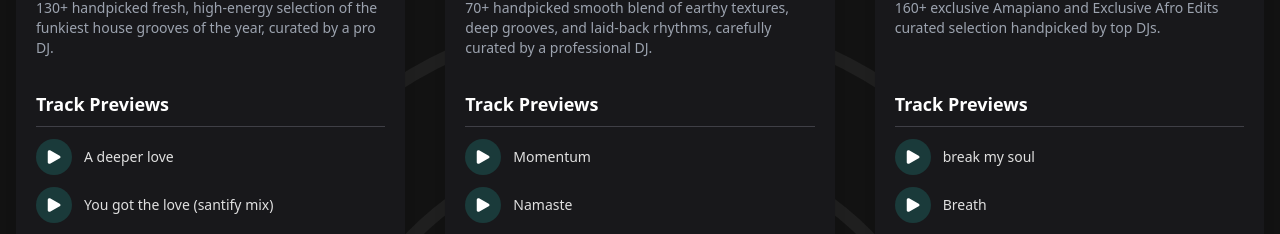
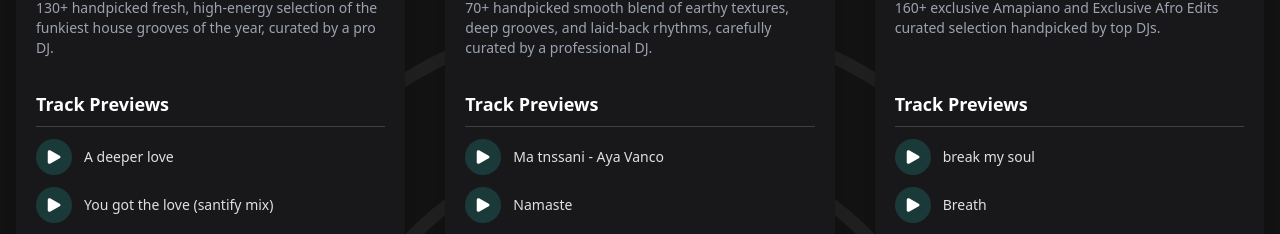
Before and after one commit to Tonyschwery/topdjcratesnextjs, a Next.js app: page /music in a window 1280 px wide. Shown: the part 1531-1765 px from the top of the page. Built offline with nearby package versions, Linux system fonts and the light colour scheme.

Commit message:
added ma tnssani

```diff
--- a/src/pages/_app.js
+++ b/src/pages/_app.js
@@ -20,7 +20,7 @@ function MyApp({ Component, pageProps }) {
       { id: 2, title: 'Afro-House Vol:1', artist: 'Various Artists', description: '150+ Afro-House bangers Crafted by DJs, for DJs, this Afro-House crate delivers a powerful selection of rhythm-driven, soul-charged tracks that move the crowd.', cover: 'https://i.imgur.com/gtXSZyl.png', gumroadLink: 'https://topdjcrates.gumroad.com/l/cgfbzd', demoLink: 'https://topdjcrates.gumroad.com/l/kdkpn', tracks: [ { id: '2a', title: 'Pasilda (sunnery james & ryan)', audioPreview: 'https://audio-hosting.netlify.app/ah 1 - afro medusa - pasilda (sunnery james & ryan) preview.mp3' }, { id: '2b', title: 'Bandido (original mix)', audioPreview: 'https://audio-hosting.netlify.app/ah 1 - alex twin, rbør - bandido (original mix) - preview.mp3' }, { id: '2c', title: 'No sabia (extended mix)', audioPreview: 'https://audio-hosting.netlify.app/no sabia.mp3' }, { id: '2d', title: 'Gabss - batucada', audioPreview: 'https://audio-hosting.netlify.app/batucada.mp3' }, { id: '2e', title: 'Afro chooz (dj chus remix)', audioPreview: 'https://audio-hosting.netlify.app/afrochooz.mp3' }, ] },
       { id: 3, title: 'Afro-House Vol:2', artist: 'Various Artists', description: '150+ Afro-House bangers Crafted by DJs, for DJs, this Afro-House crate delivers a powerful selection of rhythm-driven, soul-charged tracks that move the crowd.', cover: 'https://i.imgur.com/Ipgh8jP.png', gumroadLink: 'https://topdjcrates.gumroad.com/l/pcvdr', tracks: [ { id: '3a', title: 'nalingiyo (dr feel remix)', audioPreview: 'https://audio-hosting.netlify.app/eman s, ndlondlo - nalingiyo (dr feel remix)preview.mp3' }, { id: '3b', title: 'hey mama', audioPreview: 'https://audio-hosting.netlify.app/emmanuel jal & check b - hey mamapreview.mp3' }, { id: '3c', title: 'pjanoo (marasi remix)', audioPreview: 'https://audio-hosting.netlify.app/erci prydz - pjanoo (marasi remix)preview.mp3' }, { id: '3d', title: 'cosmos balata nozao remix', audioPreview: 'https://audio-hosting.netlify.app/fab from toulouse - cosmos balata nozao remix preview.mp3' }, { id: '3e', title: 'tocas miracle vidojean x oliver l', audioPreview: 'https://audio-hosting.netlify.app/fragma - tocas miracle vidojean x oliver l preview.mp3' }, ] },
       { id: 4, title: 'Top Funky House 2025', artist: 'Various Artists', description: '130+ handpicked fresh, high-energy selection of the funkiest house grooves of the year, curated by a pro DJ.', cover: 'https://i.imgur.com/xI7oBHM.png', gumroadLink: 'https://topdjcrates.gumroad.com/l/mjnzci', tracks: [ { id: '4a', title: 'A deeper love', audioPreview: 'https://audio-hosting.netlify.app/fh 1 - paul adam, mia millet - a deeper love (extended mix) [there was jack] preview.mp3' }, { id: '4b', title: 'You got the love (santify mix)', audioPreview: 'https://audio-hosting.netlify.app/fh 1 - steve tosi - you got the love (santify mix)preview.mp3' }, { id: '4c', title: 'Oceancake', audioPreview: 'https://audio-hosting.netlify.app/fh 1 - the beatbangers - oceancake (extended mix)preview.mp3' }, { id: '4d', title: 'Let there be house', audioPreview: 'https://audio-hosting.netlify.app/fh 1 -jackers revenge - let there be house (original mix) [save the nightlife]preview.mp3' }, { id: '4e', title: 'I need u tonight', audioPreview: 'https://audio-hosting.netlify.app/fh 1 -footloserz - i need u tonight (extended mix) [radical funk]preview.mp3' }, ] },
-      { id: 5, title: 'Top Organic/Downtempo 2025', artist: 'Various Artists', description: '70+ handpicked smooth blend of earthy textures, deep grooves, and laid-back rhythms, carefully curated by a professional DJ.', cover: 'https://i.imgur.com/EbTJzgy.png', gumroadLink: 'https://topdjcrates.gumroad.com/l/cezue', tracks: [ { id: '5a', title: 'Momentum', audioPreview: 'https://audio-hosting.netlify.app/od1 - proff, diana miro - momentum (extended mix) [monstercat]preview.mp3' }, { id: '5b', title: 'Namaste', audioPreview: 'https://audio-hosting.netlify.app/od1 - heaven inc. - namaste (extended mix) [songuara tales]preview.mp3' }, { id: '5c', title: 'Follower', audioPreview: 'https://audio-hosting.netlify.app/od1 - cereus - follower (original mix) [monada]preview.mp3' }, { id: '5d', title: 'Ancient era', audioPreview: 'https://audio-hosting.netlify.app/od1 - agassi - ancient era (original mix) [lump records]preview.mp3' }, { id: '5e', title: 'Pana cand nu te iubeam', audioPreview: 'https://audio-hosting.netlify.app/od1 - adrian saguna - pana cand nu te iubeam (original mix) [go deeva records]preview.mp3' }, ] },
+      { id: 5, title: 'Top Organic/Downtempo 2025', artist: 'Various Artists', description: '70+ handpicked smooth blend of earthy textures, deep grooves, and laid-back rhythms, carefully curated by a professional DJ.', cover: 'https://i.imgur.com/EbTJzgy.png', gumroadLink: 'https://topdjcrates.gumroad.com/l/cezue', tracks: [ { id: '5a', title: 'Ma tnssani - Aya Vanco', audioPreview: 'https://audio-hosting.netlify.app/or - ma tnssani - aya vanco.mp3' }, { id: '5b', title: 'Namaste', audioPreview: 'https://audio-hosting.netlify.app/od1 - heaven inc. - namaste (extended mix) [songuara tales]preview.mp3' }, { id: '5c', title: 'Follower', audioPreview: 'https://audio-hosting.netlify.app/od1 - cereus - follower (original mix) [monada]preview.mp3' }, { id: '5d', title: 'Ancient era', audioPreview: 'https://audio-hosting.netlify.app/od1 - agassi - ancient era (original mix) [lump records]preview.mp3' }, { id: '5e', title: 'Pana cand nu te iubeam', audioPreview: 'https://audio-hosting.netlify.app/od1 - adrian saguna - pana cand nu te iubeam (original mix) [go deeva records]preview.mp3' }, ] },
       { id: 6, title: 'Top Amapiano/Afro', artist: 'Various Artists', description: '160+ exclusive Amapiano and Exclusive Afro Edits curated selection handpicked by top DJs.', cover: 'https://i.imgur.com/RJe1bFI.png', gumroadLink: 'https://topdjcrates.gumroad.com/l/vxrpz', demoLink: 'https://topdjcrates.gumroad.com/l/rtxwbh', tracks: [ { id: '6a', title: 'break my soul', audioPreview: 'https://audio-hosting.netlify.app/amapiano-break my soul.mp3' }, { id: '6b', title: 'Breath', audioPreview: 'https://audio-hosting.netlify.app/amapiano-breath.mp3' }, { id: '6c', title: 'My Love', audioPreview: 'https://audio-hosting.netlify.app/amapiano-my love.mp3' }, { id: '6d', 'Rude Boy': 'https://audio-hosting.netlify.app/amapiano-rudeboy.mp3' }, { id: '6e', title: 'Slim Shady', audioPreview: 'https://audio-hosting.netlify.app/amapiano-slim shady.mp3' }, ] },
       { id: 7, title: 'Top R&B /Hip Hop', artist: 'Various Artists', description: 'Over 100+ professionally curated hits The Only Two Crates You Need to Start Any Party.R&B/Hip-Hop Crate 1 & 2 have you fully covered.', cover: 'https://i.imgur.com/bby1I0r.png', gumroadLink: 'https://topdjcrates.gumroad.com/l/dfdrca', tracks: [ { id: '7a', title: 'Run this town', audioPreview: 'https://audio-hosting.netlify.app/rnb- pack 1 - run this town.mp3' }, { id: '7b', title: 'Samboosa (remix)', audioPreview: 'https://audio-hosting.netlify.app/rnb- pack 1 - samboosa (remix).mp3' }, { id: '7c', title: 'Shake your ass', audioPreview: 'https://audio-hosting.netlify.app/rnb- pack 1 - shake your ass.mp3' }, { id: '7d', title: 'The next episode (remix)', audioPreview: 'https://audio-hosting.netlify.app/rnb- pack 1 - the next episode (remix).mp3' }, { id: '7e', title: 'This is how we do it', audioPreview: 'https://audio-hosting.netlify.app/rnb- pack 1 - this is how we do it.mp3' }, ] },
       { id: 8, title: 'Top R&B /Hip Hop # 2', artist: 'Various Artists', description: 'Over 100+ professionally curated hits The Only Two Crates You Need to Start Any Party.R&B/Hip-Hop Crate 1 & 2 have you fully covered.', cover: 'https://i.imgur.com/C218Zts.png', gumroadLink: 'https://topdjcrates.gumroad.com/l/prppd', tracks: [ { id: '8a', title: 'Friday', audioPreview: 'https://audio-hosting.netlify.app/rnb- pack 2 - friday.mp3' }, { id: '8b', title: 'Get it on tonight', audioPreview: 'https://audio-hosting.netlify.app/rnb- pack 2 - get it on tonight.mp3' }, { id: '8c', title: 'Groove thang', audioPreview: 'https://audio-hosting.netlify.app/rnb- pack 2 - groove thang.mp3' }, { id: '8d', title: 'Hit em up', audioPreview: 'https://audio-hosting.netlify.app/rnb- pack 2 - hit em up.mp3' }, { id: '8e', title: 'No money no problems', audioPreview: 'https://audio-hosting.netlify.app/rnb- pack 2 - no money no problems.mp3' }, ] },
```
